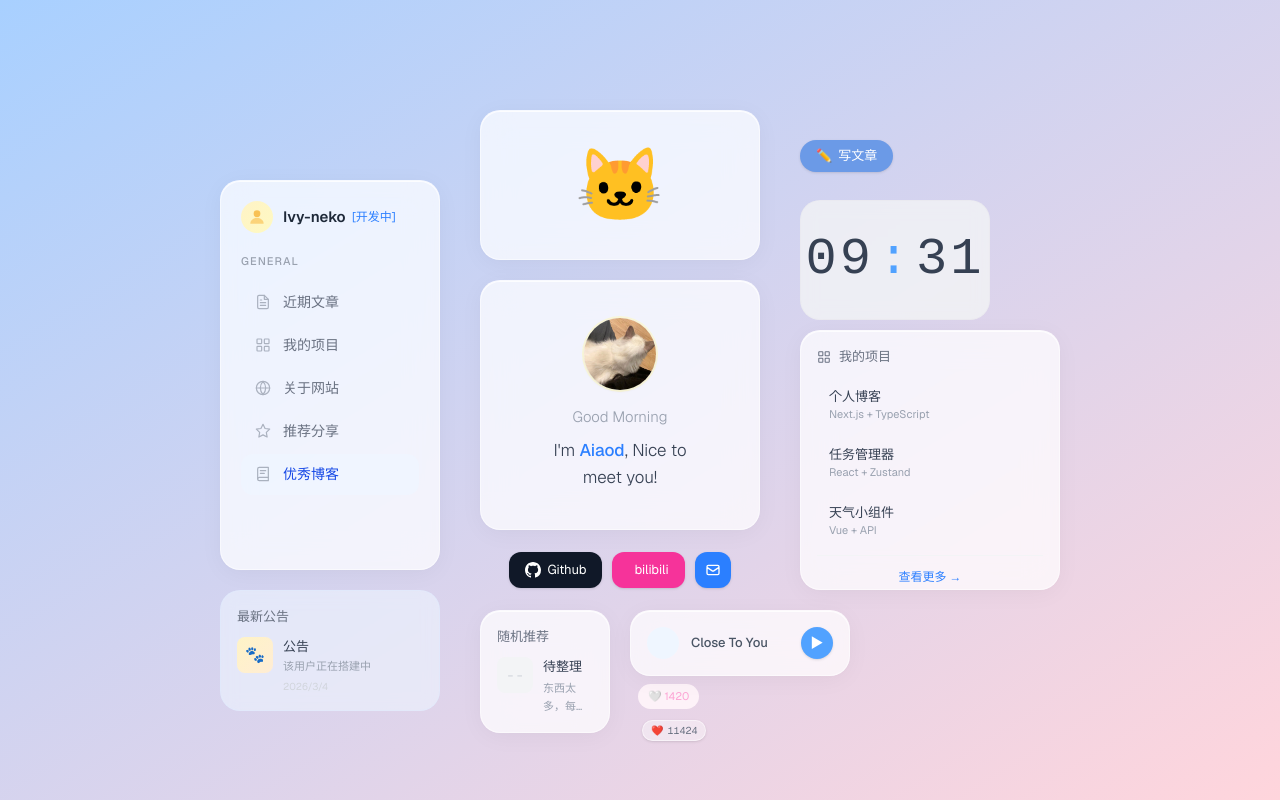
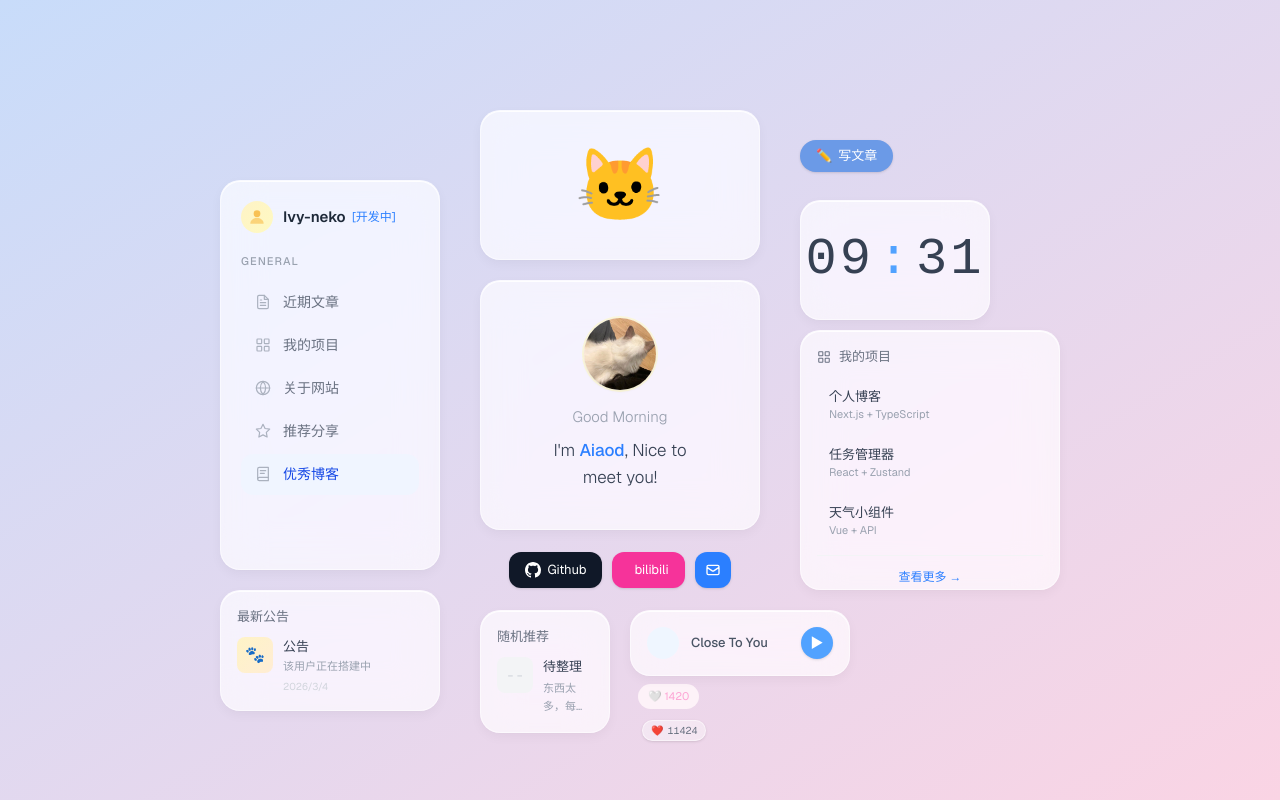
Before and after one commit to aiaod1009/about-me, a Next.js app: page / in a window 1280 px wide. Built offline with nearby package versions, Linux system fonts and the light colour scheme.

Commit message:
毛玻璃样式

```diff
--- a/app/globals.css
+++ b/app/globals.css
@@ -36,14 +36,14 @@ body {
 
 /* 卡片基础样式 - 毛玻璃效果 */
 .widget-card {
-  background: rgba(255, 255, 255, 0.72);
-  backdrop-filter: blur(16px) saturate(1.2);
-  -webkit-backdrop-filter: blur(16px) saturate(1.2);
+  background: rgba(255, 255, 255, 0.68);
+  backdrop-filter: blur(20px) saturate(1.5);
+  -webkit-backdrop-filter: blur(20px) saturate(1.5);
   border-radius: 20px;
   box-shadow:
-    0 4px 24px rgba(0, 0, 0, 0.04),
-    0 1px 4px rgba(0, 0, 0, 0.02),
-    inset 0 1px 0 rgba(255, 255, 255, 0.8);
+    0 4px 12px rgba(0, 0, 0, 0.04),
+    0 1px 3px rgba(0, 0, 0, 0.02),
+    inset 0 1px 0 rgba(255, 255, 255, 0.9);
   border: 1px solid rgba(255, 255, 255, 0.5);
 }
 
--- a/app/page.tsx
+++ b/app/page.tsx
@@ -10,7 +10,7 @@ import RecommendCard from "@/components/widgets/RecommendCard";
 
 export default function Home() {
   return (
-    <div className="relative min-h-screen overflow-hidden flex items-center justify-center bg-gradient-to-br from-[#a8d0ff] to-[#ffd5dc]">
+    <div className="relative min-h-screen overflow-hidden flex items-center justify-center bg-gradient-to-br from-[#c8dcfa] to-[#fad4e4]">
       {/* 限制最大容器并提供相对定位环境 */}
       <div className="relative select-none" style={{ width: "1200px", height: "720px" }}>
 
--- a/components/widgets/ClockWidget.tsx
+++ b/components/widgets/ClockWidget.tsx
@@ -14,7 +14,7 @@ export default function ClockWidget() {
   const minutes = time.getMinutes().toString().padStart(2, "0");
 
   return (
-    <div className="bg-gray-100/80 backdrop-blur-sm rounded-[20px] p-5 flex items-center justify-center border border-gray-200/40">
+    <div className="widget-card p-5 flex items-center justify-center">
       <div className="clock-digit text-[52px] text-gray-700 tracking-wider">
         {hours}
         <span className="text-blue-400 mx-1">:</span>
--- a/components/widgets/NoticeCard.tsx
+++ b/components/widgets/NoticeCard.tsx
@@ -1,6 +1,6 @@
 export default function NoticeCard() {
   return (
-    <div className="bg-blue-50/60 backdrop-blur-sm rounded-[20px] p-4 border border-blue-100/40">
+    <div className="widget-card p-4">
       <h3 className="text-[13px] font-medium text-gray-500 mb-2.5">最新公告</h3>
       <div className="flex items-start gap-2.5">
         <div className="w-9 h-9 rounded-lg bg-gradient-to-br from-amber-100 to-orange-100 flex items-center justify-center text-base shrink-0">
```
